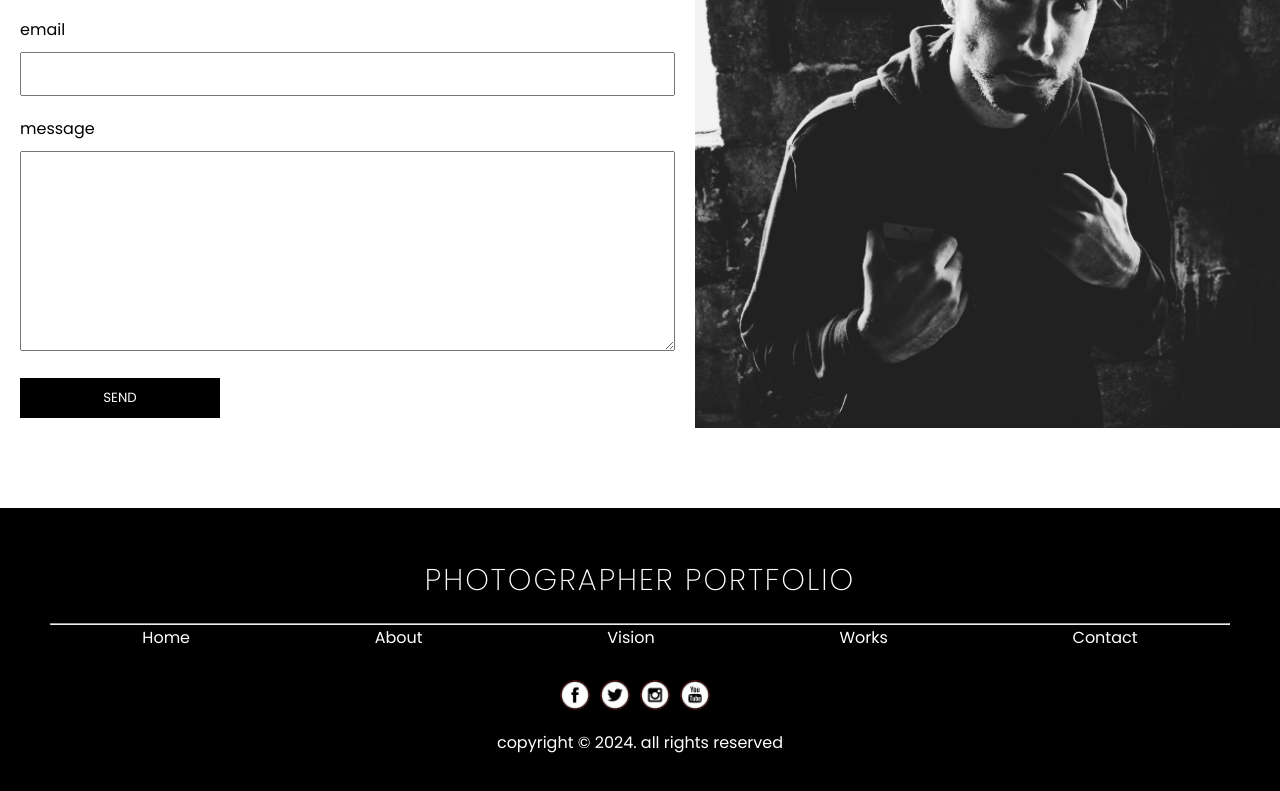
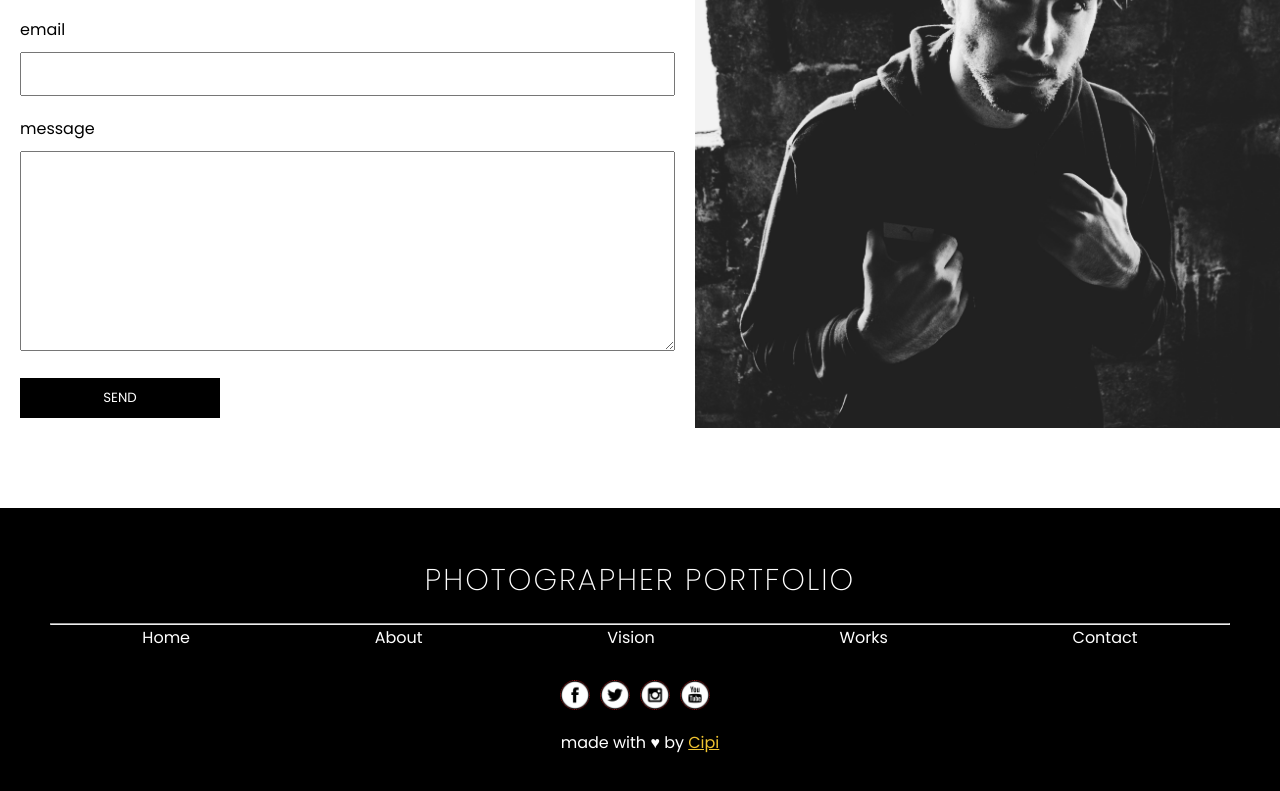
Before and after one commit to CipiVlad/photographer_portfolio_template, a website built with Vite: page index.html in a window 1280 px wide. Shown: the part 5957-6748 px from the top of the page. Built offline with nearby package versions, Linux system fonts and the light colour scheme.

Commit message:
optimized for deploy

```diff
--- a/index.html
+++ b/index.html
@@ -168,7 +168,8 @@
         <img src="./img/icons/2481086_logo_social_youtube_icon.png" alt="youtube">
       </div>
     </div>
-    <p>copyright &copy; 2024. all rights reserved</p>
+    <p>made with &hearts; by <a href="https://cipivlad.github.io/myportfoliosite/" target="_blank">Cipi</a>
+    </p>
   </footer>
 </body>
 
--- a/style.css
+++ b/style.css
@@ -467,6 +467,10 @@ footer h2 {
   margin-right: 10px;
 }
 
+footer p a {
+  color: #f0c330;
+}
+
 /* media queries */
 @media screen and (max-width: 768px) {
   body {
```
